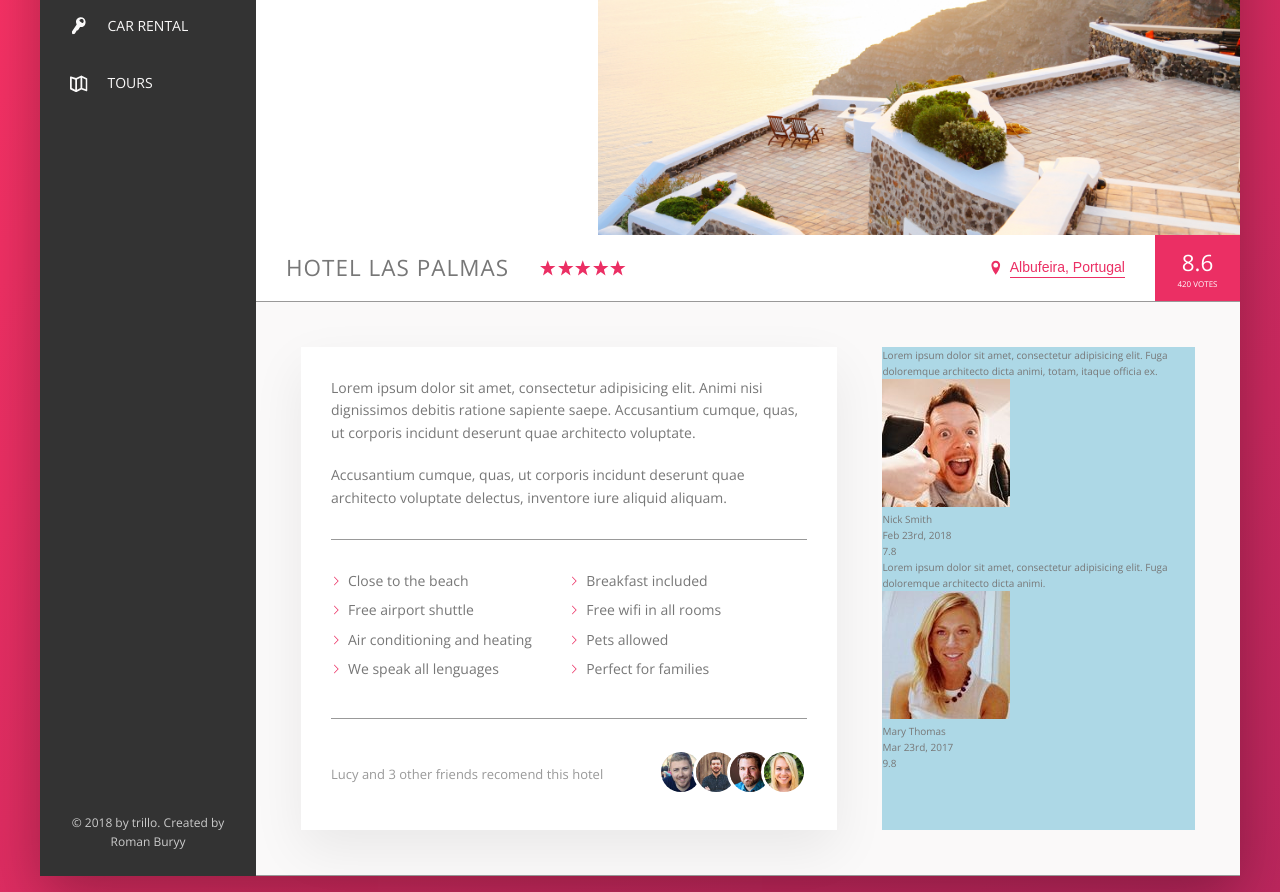
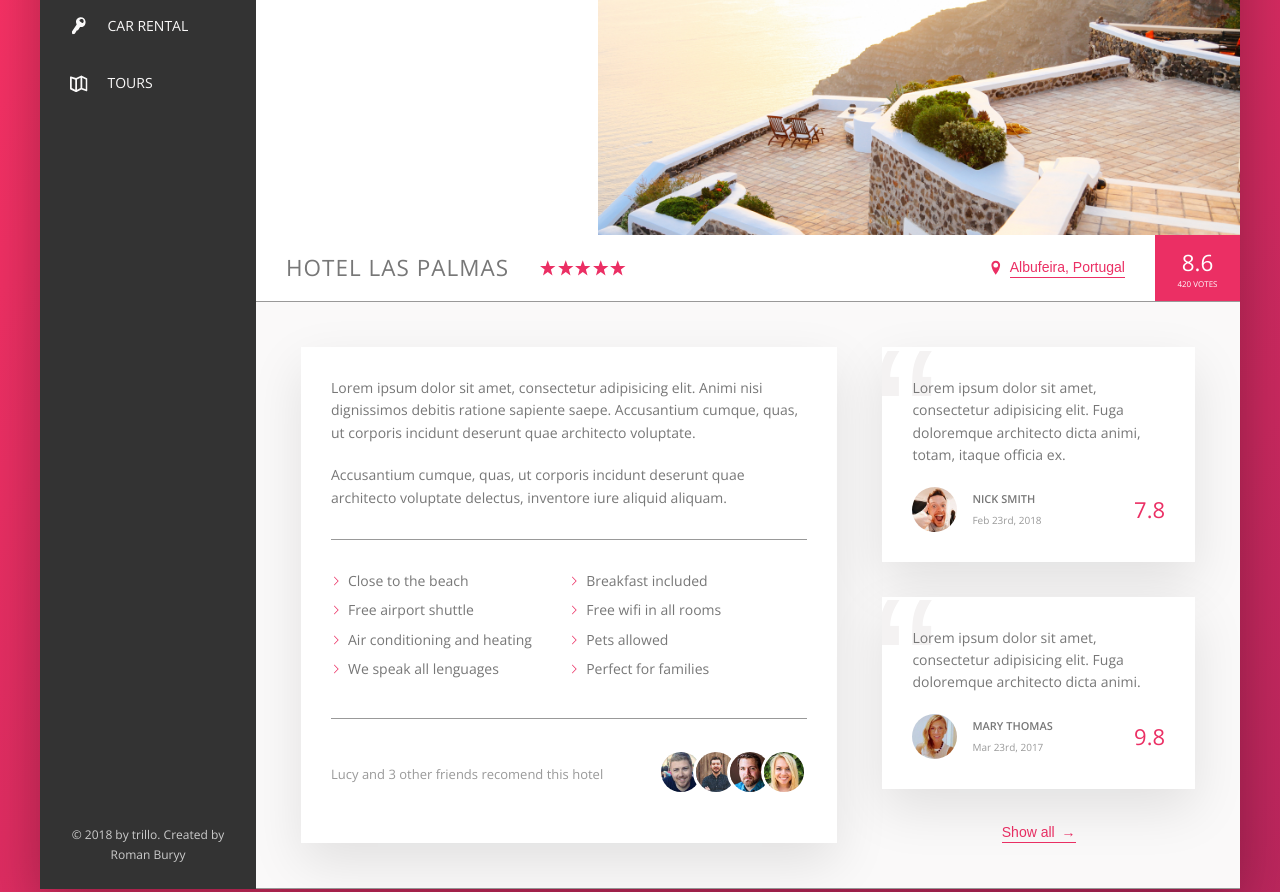
Before and after one commit to RomanBuryy/trillo, a website: page index.html in a window 1280 px wide. Shown: the part 300-1192 px from the top of the page. Drawn offline with nearby package versions, Linux system fonts and the light colour scheme.

Commit message:
add reviews css

```diff
--- a/index.html
+++ b/index.html
@@ -208,6 +208,8 @@
 
                             </figure>
 
+                            <button class="btn-inline">Show all <span>&rarr;</span></button>
+
                         </div>
                     </div>
 
--- a/sass/_base.scss
+++ b/sass/_base.scss
@@ -31,7 +31,7 @@ Grey dark 3: #999
     --color-grey-dark-3: #999;
 
     --shadow-dark: 0 2rem 6rem rgba(0,0,0, .3);
-    --shadow-light: 0 2rem 5rem rgba(0, 0, 0, .07);
+    --shadow-light: 0 2rem 5rem rgba(0, 0, 0, .1);
 
     --line: 1px solid var(--color-grey-dark-3);
 
--- a/sass/_components.scss
+++ b/sass/_components.scss
@@ -289,9 +289,18 @@
     cursor: pointer;
     transition: all .3s;
 
+    & span{
+        margin-left: 3px;
+        transition: margin-left .2s;
+    }
+
 
     &:hover{
         color: var(--color-grey-dark-1);
+
+        span{
+            margin-left: 8px;
+        }
 
     }
 
@@ -402,3 +411,70 @@
         }
     }
 }
+
+
+///////////////////////////////////////////////////
+//REVIEWS
+
+.review{
+    position: relative;
+
+    background-color: #fff;
+    box-shadow: var(--shadow-light);
+    padding: 3rem;
+    margin-bottom: 3.5rem;
+    overflow: hidden;
+
+    &__text{
+        margin-bottom: 2rem;
+        z-index: 10;
+        position: relative;
+    }
+
+    &__user{
+        display: flex;
+        align-items: center;
+
+    }
+
+    &__photo{
+        height: 4.5rem;
+        width: 4.5rem;
+        border-radius: 50%;
+        margin-right: 1.5rem;
+    }
+
+    &__user-box{
+        margin-right: auto;
+    }
+
+    &__user-name{
+        font-size: 1.1rem;
+        text-transform: uppercase;
+        font-weight: 600;
+        margin-bottom: .4rem;
+    }
+
+    &__user-date{
+        font-size: 1rem;
+        color: var(--color-grey-dark-3);
+    }
+
+    &__rating{
+        color: var(--color-primary);
+        font-size: 2.2rem;
+        font-weight: 300;
+    }
+
+    &::before{
+        content: "\201C";
+        position: absolute;
+        top: -2.75rem;
+        left: -1rem;
+        font-size: 20rem;
+        color: var(--color-grey-light-2);
+        font-family: sans-serif;
+        line-height: 1;
+        z-index: 1;
+    }
+}
--- a/sass/_layout.scss
+++ b/sass/_layout.scss
@@ -46,11 +46,12 @@
     padding: 4.5rem;
     background-color: var(--color-grey-light-1);
     border-bottom: var(--line);
+    font-size: 1.4rem;
 }
 
 .description{
     background-color: #fff;
-    font-size: 1.4rem;
+
     box-shadow: var(--shadow-light);
     flex: 0 0 60%;
     margin-right: 4.5rem;
@@ -58,6 +59,8 @@
 }
 
 .user-reviews{
-    background-color: lightblue;
     flex: 1;
+    display: flex;
+    flex-direction: column;
+    align-items: center;
 }
```
Also changed, not shown: css/style.css.
